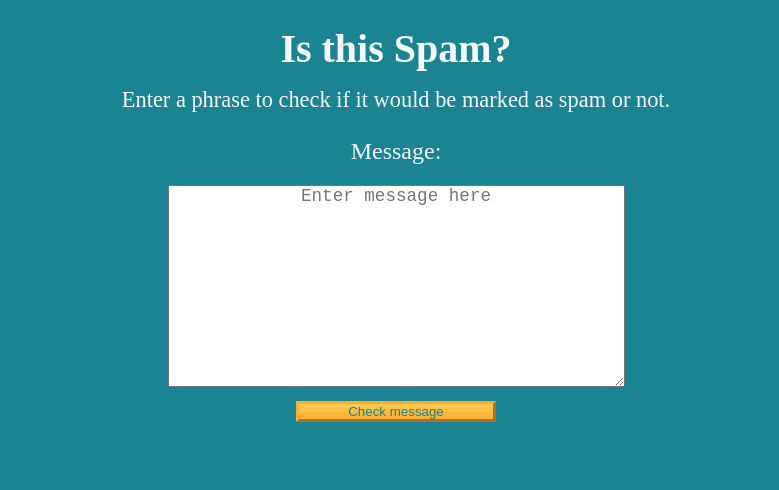
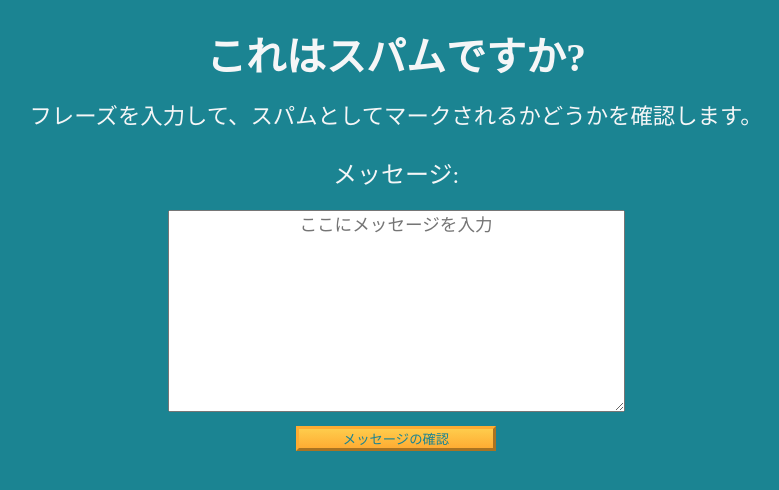
Before and after one commit to sebastianamor/spam-filter-, a plain HTML site: page index.html in a window 1280 px wide. Shown: the whole page, without its empty margins (244-1023 px from the left). Drawn offline with Linux system fonts and the light colour scheme.

Commit message:
日本語！！！

```diff
--- a/index.html
+++ b/index.html
@@ -3,22 +3,22 @@
   <head>
     <meta charset="UTF-8" />
     <meta name="viewport" content="width=device-width" />
-    <title>Learn Regular Expressions by Building a Spam Filter</title>
+    <title>Spam Filter</title>
     <link rel="stylesheet" href="styles.css" />
   </head>
 
   <body>
     <header class="main-text">
-      <h1 class="title">Is this Spam?</h1>
+      <h1 class="title">これはスパムですか?</h1>
       <p class="description">
-        Enter a phrase to check if it would be marked as spam or not.
+        フレーズを入力して、スパムとしてマークされるかどうかを確認します。
       </p>
     </header>
 
     <main>
-      <label class="message-label" for="message-input">Message: </label>
+      <label class="message-label" for="message-input">メッセージ: </label>
       <textarea
-        placeholder="Enter message here"
+        placeholder="ここにメッセージを入力"
         value=""
         type="text"
         name="message"
@@ -27,7 +27,7 @@
         cols="40"
       ></textarea>
       <button class="btn" id="check-message-btn" type="button">
-        Check message
+        メッセージの確認
       </button>
       <p id="result"></p>
     </main>
--- a/script.js
+++ b/script.js
@@ -14,12 +14,12 @@ const isSpam = (msg) => denyList.some((regex) => regex.test(msg));
 
 checkMessageButton.addEventListener("click", () => {
   if (messageInput.value === "") {
-    alert("Please enter a message.");
+    alert("メッセージをご入力ください。");
     return;
   }
 
   result.textContent = isSpam(messageInput.value)
-    ? "Oh no! This looks like a spam message."
-    : "This message does not seem to contain any spam.";
+    ? "ああ違います！これはスパムメッセージのように見えます。"
+    : "このメッセージにはスパムは含まれていないようです。";
   messageInput.value = "";
 });
```
